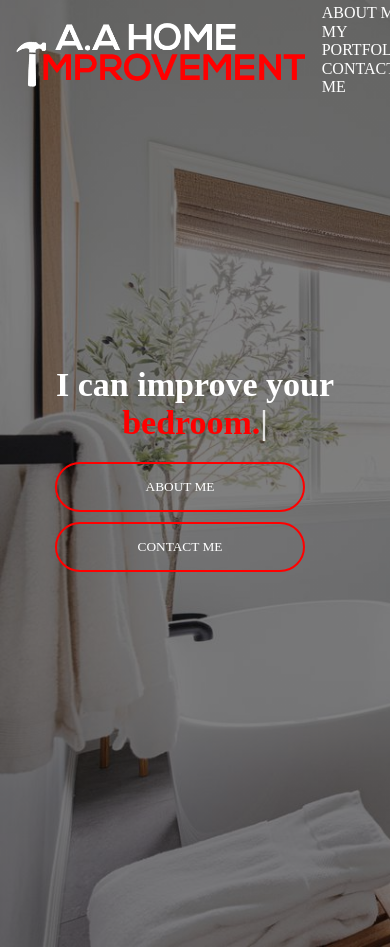
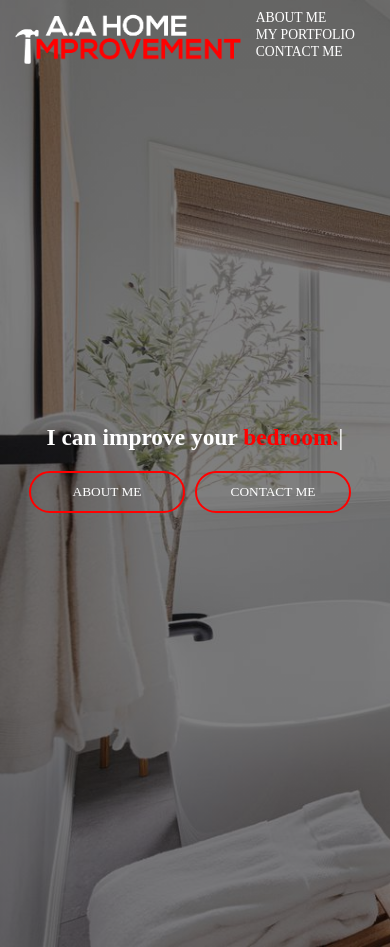
Before and after one commit to Inchbrayock/Inchbrayock.github.io, a plain HTML site: page index.html in a window 390 px wide. Drawn offline with nearby package versions, Linux system fonts and the light colour scheme.

Commit message:
Update style.css

```diff
--- a/style.css
+++ b/style.css
@@ -67,12 +67,6 @@ header img:hover {
 	margin-bottom: 20px;
 }
 
-@media (max-width: 750px) {
-	.typingText {
-		font-size: 34px;
-	}
-}
-
 .element {
 	color: #ff0000;
 }
@@ -82,19 +76,6 @@ header img:hover {
 	display: flex;
 	align-items: center;
 	justify-content: center;
-}
-
-@media (max-width: 560px) {
-	.centreButtons {
-		flex-direction: column;
-		align-items: center;
-		justify-content: center;
-	}
-
-	.centreButtons button {
-		margin-right: 0;
-		margin-bottom: 10px;
-	}
 }
 
 .centreButtons button {
@@ -149,3 +130,24 @@ header img:hover {
 	height: 100%;
 	object-fit: cover;
 }
+
+@media (max-width: 430px) {
+	header img {
+		width: 60vw;
+	}
+	.headerItems {
+		font-size: 3.5vw;
+	}
+
+	.typingText {
+		font-size: 28px;
+		font-size: 6vw;
+	}
+
+	.centreButtons button {
+		margin-right: 10px;
+		margin-bottom: 10px;
+		width: 40vw;
+		height: 11vw;
+	}
+}
```
